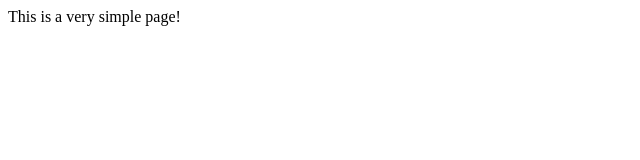
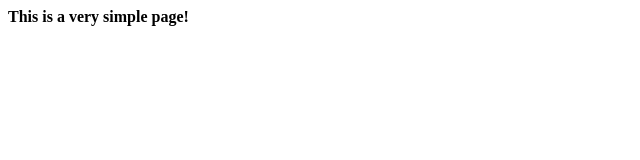
Before and after one commit to Kiresorg/AwesomeProduct, a plain HTML site: page index.html in a window 1280 px wide. Shown: the full height of the page, 0-640 px from the left. Drawn offline with Linux system fonts and the light colour scheme.

Commit message:
made it bold. It was challenging

```diff
--- a/index.html
+++ b/index.html
@@ -12,6 +12,6 @@
 </head>
 
 <body>
-  This is a very simple page!
+  <strong>This is a very simple page!</strong>
 </body>
 </html>
```
